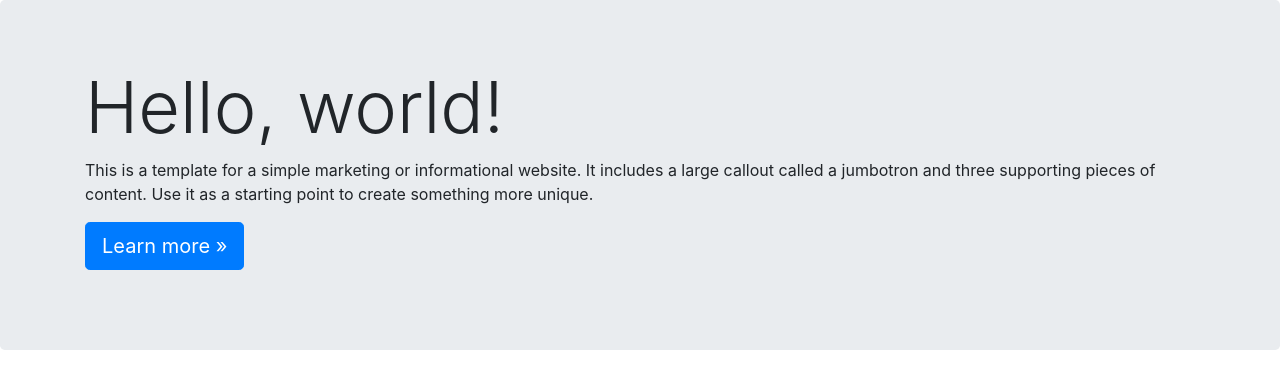
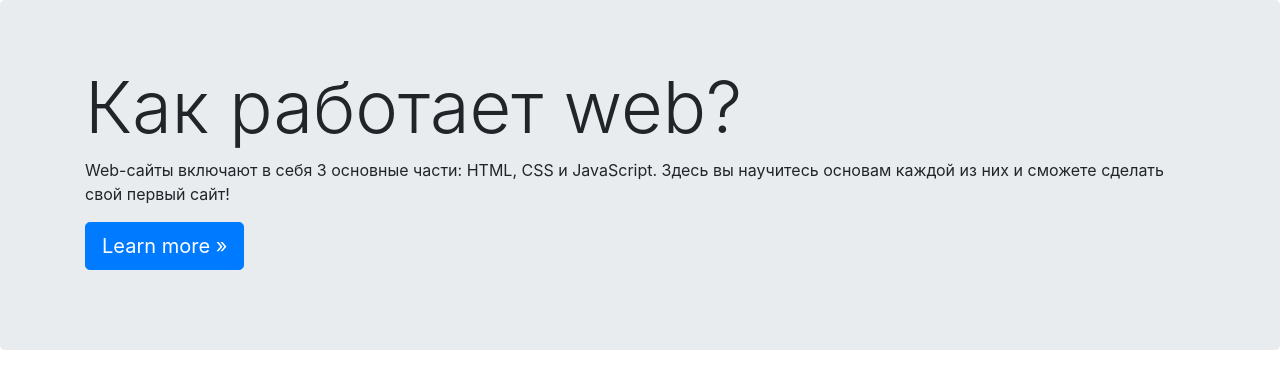
Before and after one commit to Nikatseplyaeva/project1, a plain HTML site: page index.html in a window 1280 px wide. Drawn offline with nearby package versions, Linux system fonts and the light colour scheme.

Commit message:
Update index.html

```diff
--- a/index.html
+++ b/index.html
@@ -21,8 +21,8 @@
 
      <div class="jumbotron">
           <div class="container">
-            <h1 class="display-3">Hello, world!</h1>
-            <p>This is a template for a simple marketing or informational website. It includes a large callout called a jumbotron and three supporting pieces of content. Use it as a starting point to create something more unique.</p>
+            <h1 class="display-3">Как работает web?</h1>
+            <p> Web-сайты включают в себя 3 основные части: HTML, CSS и JavaScript. Здесь вы научитесь основам каждой из них и сможете сделать свой первый сайт! </p>
             <p><a class="btn btn-primary btn-lg" href="#" role="button">Learn more »</a></p>
           </div>
         </div>
```
